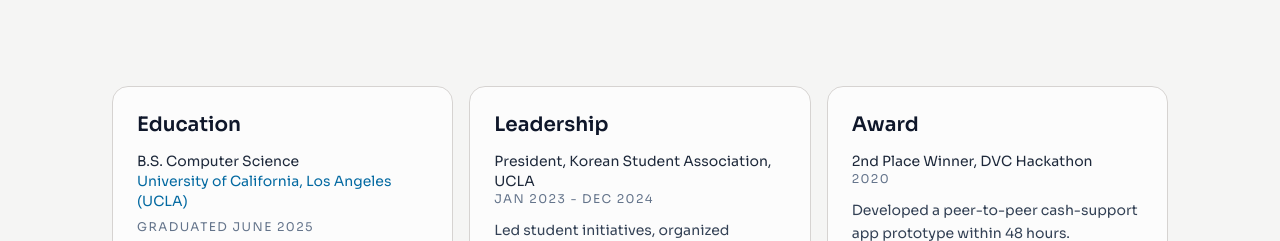
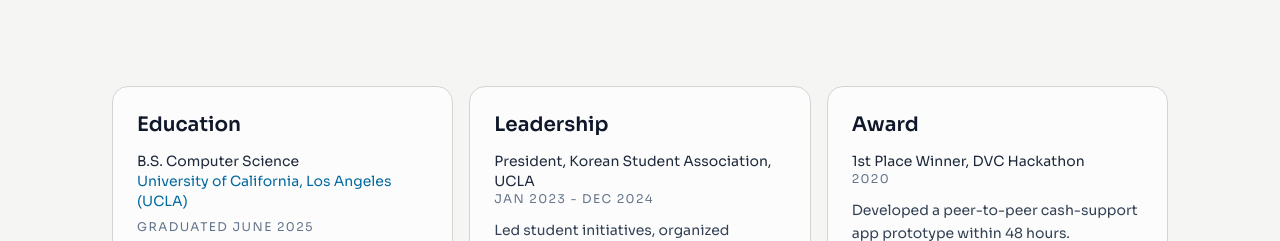
Before and after one commit to suhyunmoon1998/mywebsite, a React (Vite) app: page / in a window 1280 px wide. Shown: the part 2825-3066 px from the top of the page. Built offline with nearby package versions, Linux system fonts and the light colour scheme; the HTML template or start-up script is replaced by a standard one.

Commit message:
Update award to 1st place winner

```diff
--- a/src/data.js
+++ b/src/data.js
@@ -117,7 +117,7 @@
 };
 
 export const award = {
-  title: '2nd Place Winner, DVC Hackathon',
+  title: '1st Place Winner, DVC Hackathon',
   period: '2020',
   description:
     'Developed a peer-to-peer cash-support app prototype within 48 hours. Contributed to idea brainstorming, user-flow design, teamwork, and technical execution. Recognized for innovative problem-solving among over 20 teams.'
```
